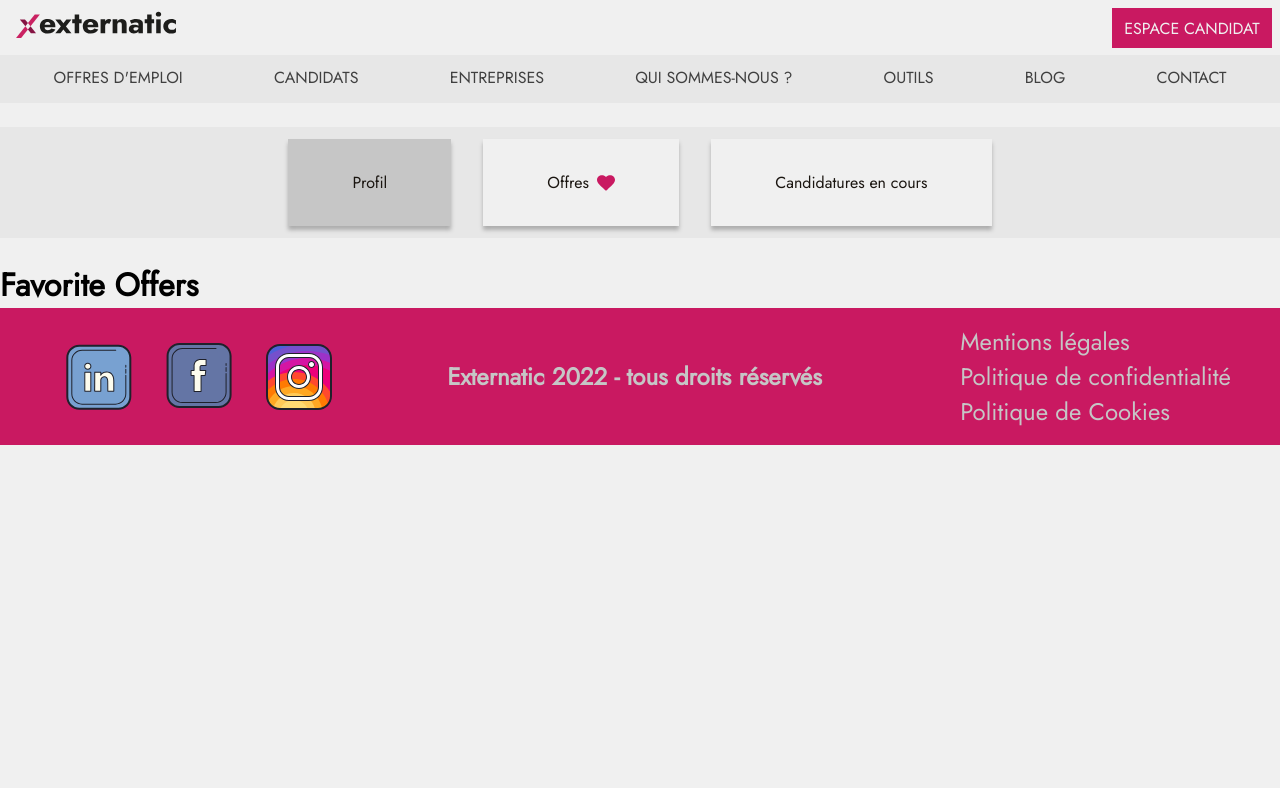
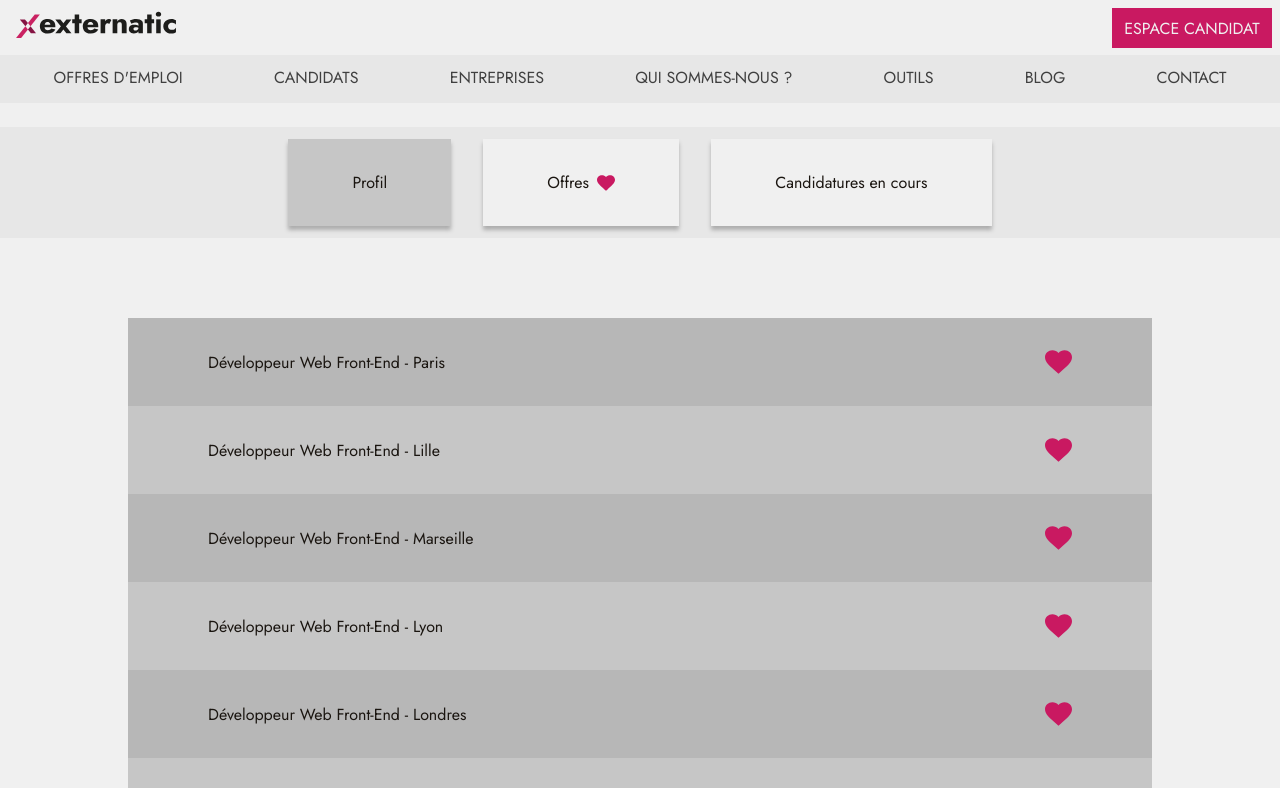
Before and after one commit to ydainna/2022-09-JS-RemoteFR-LesCrewStillants-P3-Externatic, a React (Vite) app in the folder frontend/: page /favorite-offers in a window 1280 px wide. Shown: the top 788 px of the page. Built offline with nearby package versions, Linux system fonts and the light colour scheme.

Commit message:
favorite offer structure is done, waiting for backend and special routes to upgrade it

```diff
--- a/frontend/src/App.scss
+++ b/frontend/src/App.scss
@@ -12,4 +12,5 @@ button {
 body {
   overflow-x: hidden;
   background-color: $primary-color;
+  color: $font-color;
 }
--- /dev/null
+++ b/frontend/src/components/UserProfile/FavoritesOffers.scss
@@ -0,0 +1,22 @@
+@import "../../assets/variables";
+
+.favorite-offers {
+  margin: 5rem auto;
+  width: 80%;
+
+  p {
+    display: flex;
+    justify-content: space-between;
+    align-items: center;
+    padding: $basic-space * 2 $basic-space * 5;
+    background-color: $secondary-color-two;
+
+    &:nth-child(2n) {
+      background-color: $secondary-color-three;
+    }
+
+    img {
+      height: $title-bigger-size;
+    }
+  }
+}
--- a/frontend/src/pages/Users/FavoriteOffers.jsx
+++ b/frontend/src/pages/Users/FavoriteOffers.jsx
@@ -1,9 +1,31 @@
 import LoggedUsersLayout from "@components/Layouts/LoggedUsersLayout";
+import heart from "@assets/icons/heart.svg";
+
+import "@components/UserProfile/FavoritesOffers.scss";
 
 export default function FavoriteOffers() {
+  const arrayFavorite = [
+    { name: "Développeur Web Front-End", city: "Paris" },
+    { name: "Développeur Web Front-End", city: "Lille" },
+    { name: "Développeur Web Front-End", city: "Marseille" },
+    { name: "Développeur Web Front-End", city: "Lyon" },
+    { name: "Développeur Web Front-End", city: "Londres" },
+    { name: "Développeur Web Front-End", city: "Bordeaux" },
+    { name: "Développeur Web Back-End Symfony", city: "Paris" },
+    { name: "Développeur Web Front-End", city: "Paris" },
+  ];
   return (
     <LoggedUsersLayout>
-      <h1>Favorite Offers</h1>
+      <section className="favorite-offers">
+        {arrayFavorite.map((favorite) => (
+          <p>
+            <span>
+              {favorite.name} - {favorite.city}
+            </span>
+            <img src={heart} alt="favorite icon" />
+          </p>
+        ))}
+      </section>
     </LoggedUsersLayout>
   );
 }
```
